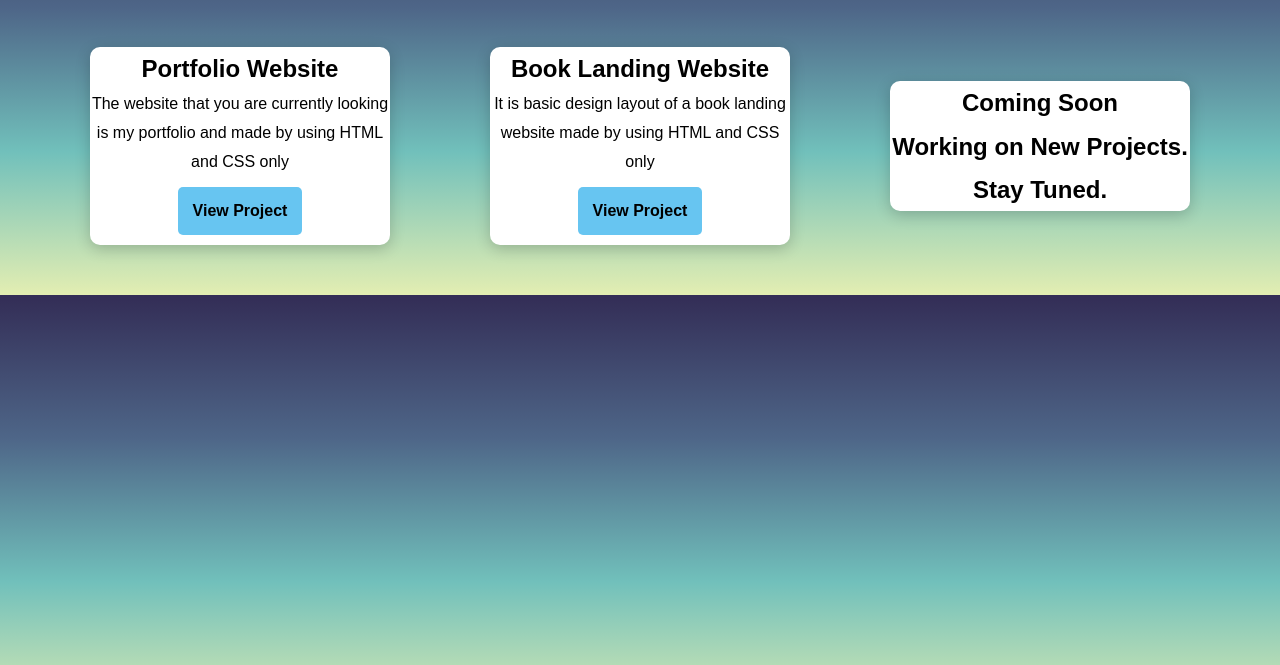
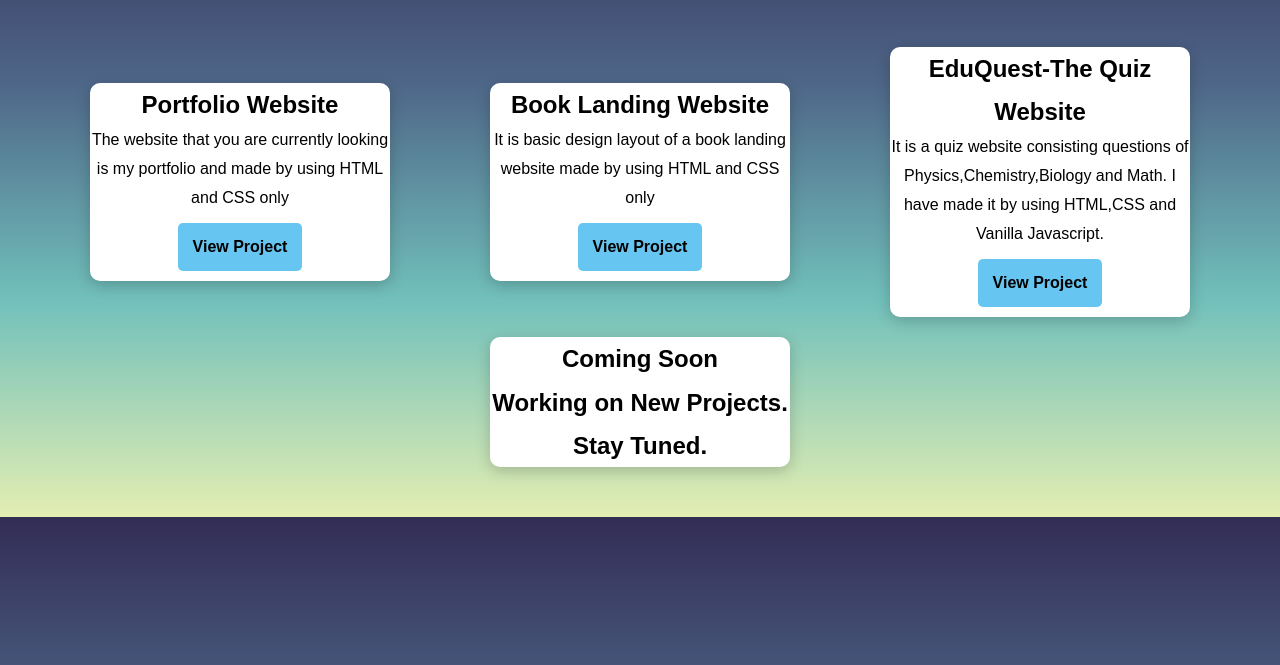
Before and after one commit to hotaprateek06/portfolio, a plain HTML site: page project.html in a window 1280 px wide. Shown: the part 135-800 px from the top of the page. Drawn offline with Linux system fonts and the light colour scheme.

Commit message:
Update project.html

```diff
--- a/project.html
+++ b/project.html
@@ -40,6 +40,11 @@
             <a href="https://web-dev-task-virid.vercel.app/"target="_blank" class="btn">View Project</a>
         </div>
         <div class="projectd">
+            <h2>EduQuest-The Quiz Website</h2>
+            <p>It is a quiz website consisting questions of Physics,Chemistry,Biology and Math. I have made it by using HTML,CSS and Vanilla Javascript.</p>
+            <a href="https://edu-quest-orcin-six.vercel.app/"target="_blank" class="btn">View Project</a>
+        </div>
+        <div class="projectd">
             <h2>Coming Soon
                 <p>Working on New Projects. Stay Tuned.</p>
             </h2>
```
